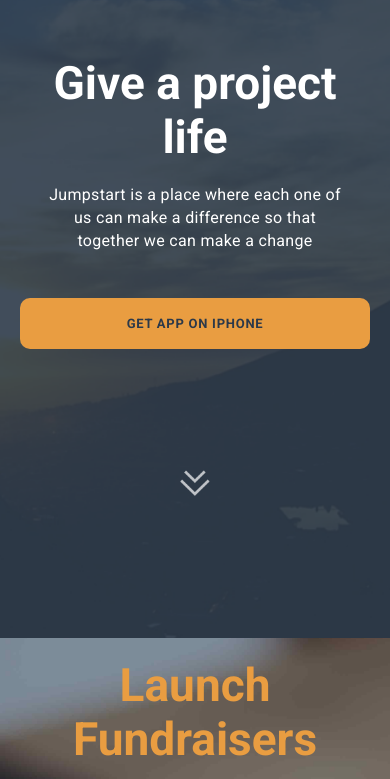
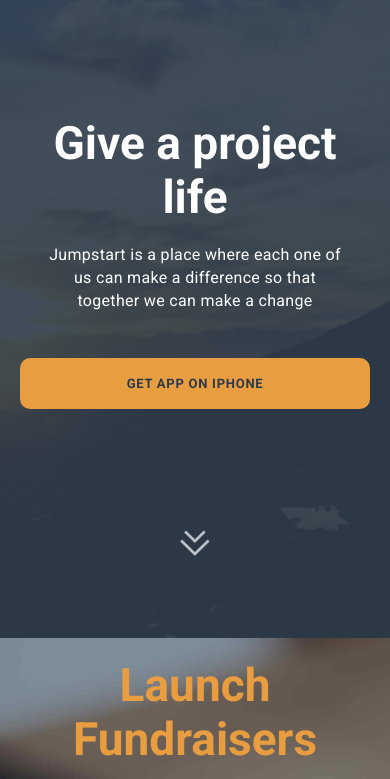
Before and after one commit to Enigmatologist/Jumpstart, a plain HTML site: page index.html in a window 390 px wide. Shown: the part 62-841 px from the top of the page. Drawn offline with Linux system fonts and the light colour scheme.

Commit message:
align for iPhone 6

```diff
--- a/sass/theme/style.scss
+++ b/sass/theme/style.scss
@@ -205,8 +205,12 @@ a:hover {
   padding-top: 20px;
   margin-top: 0;
 
-  @media (max-width: 559px){
+  @media (max-width: 374px){
     padding-top: 40px;
+  }
+
+  @media (min-width:375px){
+    padding-top: 100px;
   }
 
   @media (min-width: 560px){
```
Also changed, not shown: css/theme/style.css, 1 other file.
